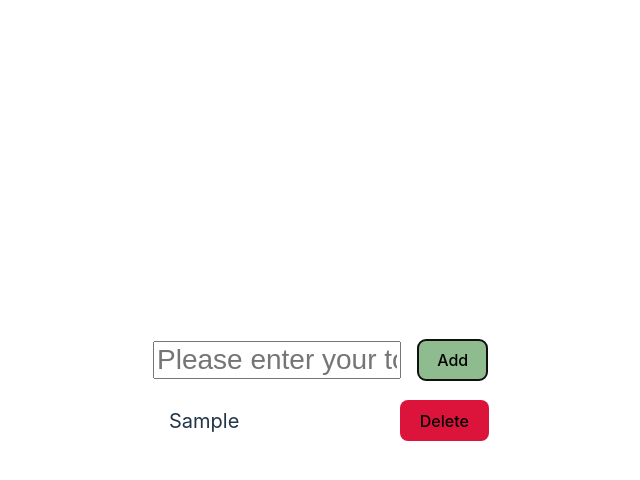
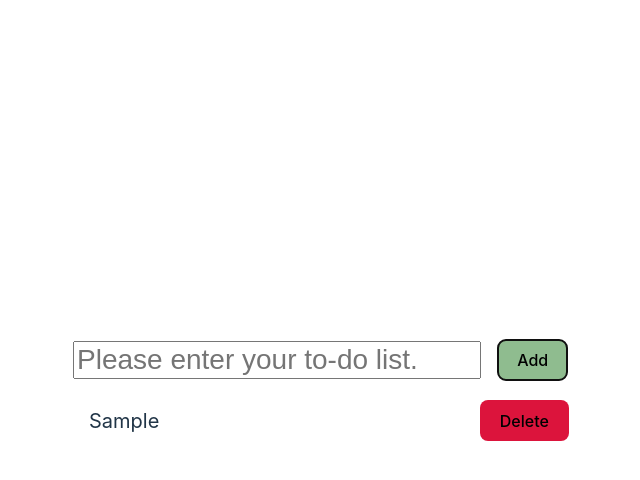
Before and after one commit to enjoylonelines/todoList-app, a React (Vite) app: page / in a window 1280 px wide. Both pictures are taken after typing "Sample" into the empty fields and a click on the button "Add". Shown: the top 480 px of the page, without its empty margins (311-951 px from the left). Built offline with nearby package versions, Linux system fonts and the light colour scheme.

Commit message:
styled: 스타일 수정

```diff
--- a/src/App.css
+++ b/src/App.css
@@ -15,7 +15,7 @@
   align-items: center;
 }
 .user-input input {
-  width: 15rem;
+  width: 25rem;
   font-size: 1.75rem;
   margin-right: 1rem;
 }
@@ -25,7 +25,7 @@
 
 .todo-item {
   display: flex;
-  width: 20rem;
+  width: 30rem;
   height: 3rem;
   align-items: center;
   justify-content: space-between;
```
